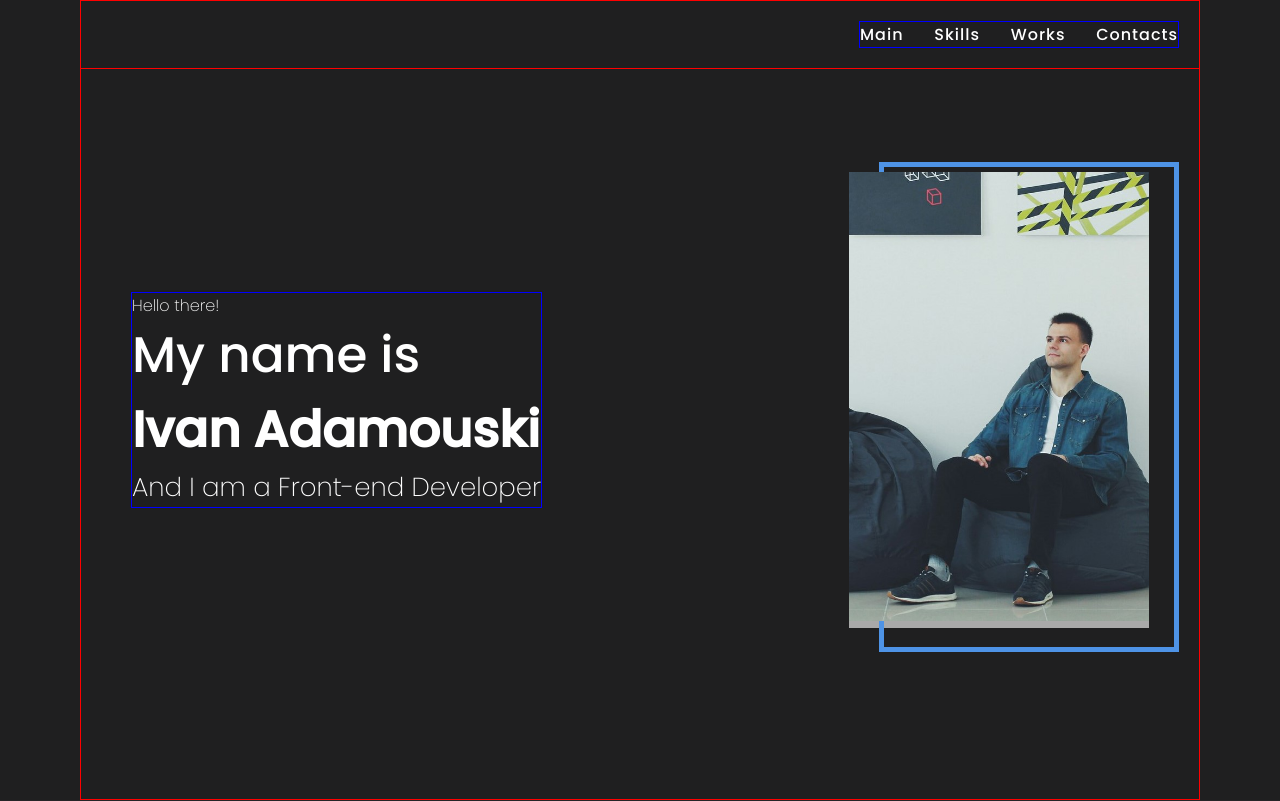
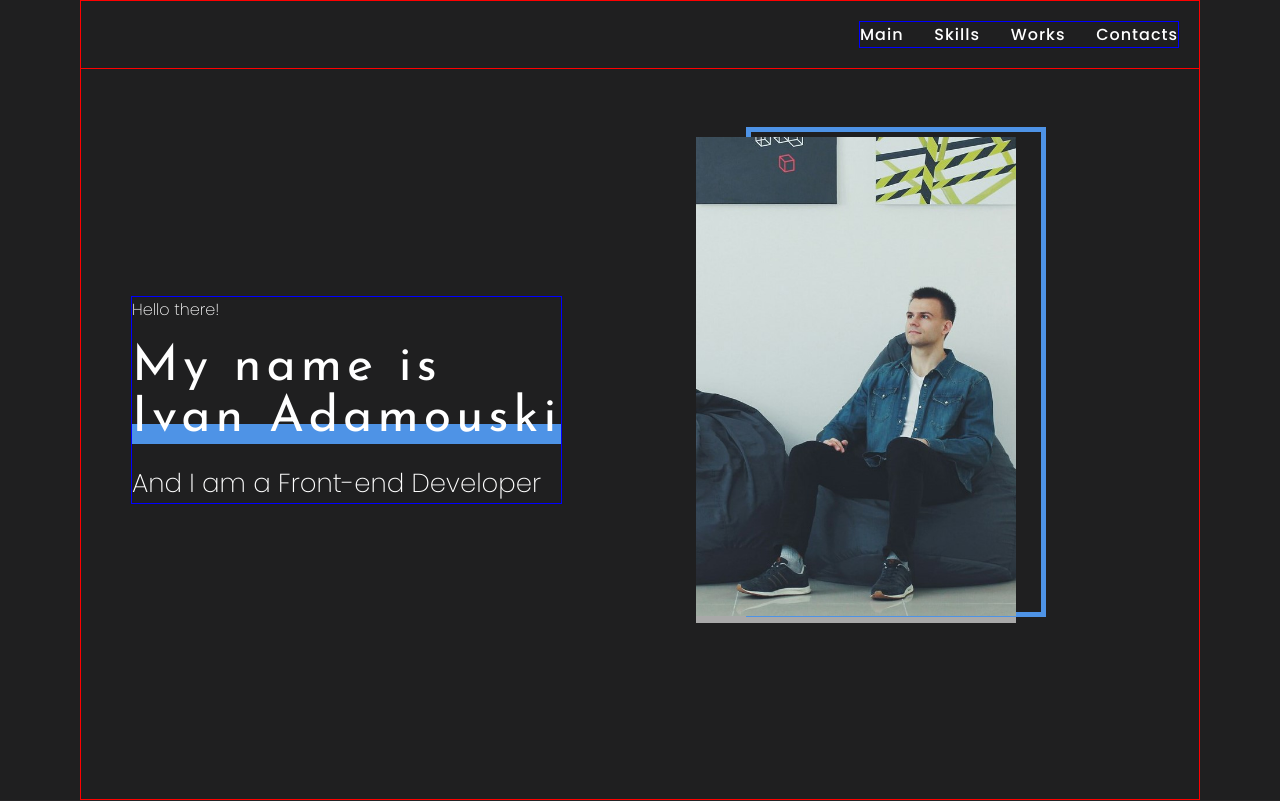
Before and after one commit to aivan3d66/portfolio, a React (Create React App) app: page / in a window 1280 px wide. Shown: the top 801 px of the page. Built offline with nearby package versions, Linux system fonts and the light colour scheme.

Commit message:
add upd AboutMe styles

```diff
--- a/src/components/AboutMe/AboutMe.module.scss
+++ b/src/components/AboutMe/AboutMe.module.scss
@@ -33,16 +33,50 @@
 }
 
 .aboutText__name {
+  position: relative;
+  z-index: 1;
+  margin: 20px 0;
+  font-family: $basic_font;
   font-weight: 400;
   font-size: 50px;
+  letter-spacing: 5px;
+
+  b {
+    font-weight: 400;
+
+    &::before {
+      position: absolute;
+      z-index: -1;
+      right: 0;
+      bottom: 0;
+      content: '';
+      width: 100%;
+      height: 20px;
+      background-color: #4e93e6;
+    }
+  }
 }
 
 .aboutImage {
+  position: relative;
   max-width: 320px;
   margin: 0 auto 40px auto;
   background-color: darkgray;
 
+  &::before {
+    position: absolute;
+    z-index: 0;
+    top: -10px;
+    right: -30px;
+    content: '';
+    width: 300px;
+    height: 490px;
+    border: 5px solid #4e93e6;
+  }
+
   img {
+    position: relative;
+    z-index: 1;
     width: 100%;
   }
 }
@@ -72,10 +106,26 @@
 
 @media (min-width: $tablet-width) {
   .aboutWrapper {
+    justify-content: space-between;
+    flex-direction: column;
+  }
+
+  .aboutText {
+    display: flex;
+    flex-direction: column;
+    max-width: 500px;
+    min-height: 100px;
+  }
+}
+
+@media (min-width: 860px) {
+  .aboutWrapper {
     display: flex;
     justify-content: space-between;
+    flex-direction: row;
     align-items: center;
     min-width: 768px;
+    max-width: 1120px;
     padding: 20px 50px;
   }
 
@@ -90,33 +140,4 @@
     font-size: 26px;
     border: 1px solid blue;
   }
-
-  .aboutImage {
-    position: relative;
-    width: 300px;
-    margin: 0;
-
-    &::before {
-      position: absolute;
-      z-index: 0;
-      top: -10px;
-      right: -30px;
-      content: '';
-      width: 300px;
-      height: 490px;
-      border: 5px solid #4e93e6;
-    }
-
-    img {
-      position: relative;
-      z-index: 1;
-      width: 100%;
-    }
-  }
 }
-
-@media (min-width: $desktop-width) {
-  .aboutWrapper {
-    max-width: 1120px;
-  }
-}
```
